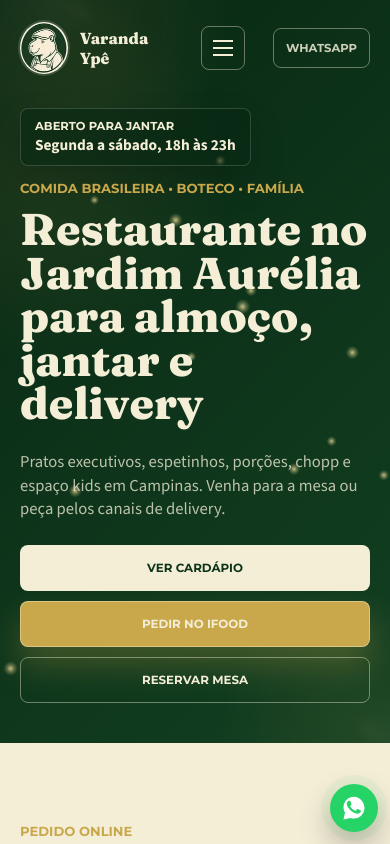
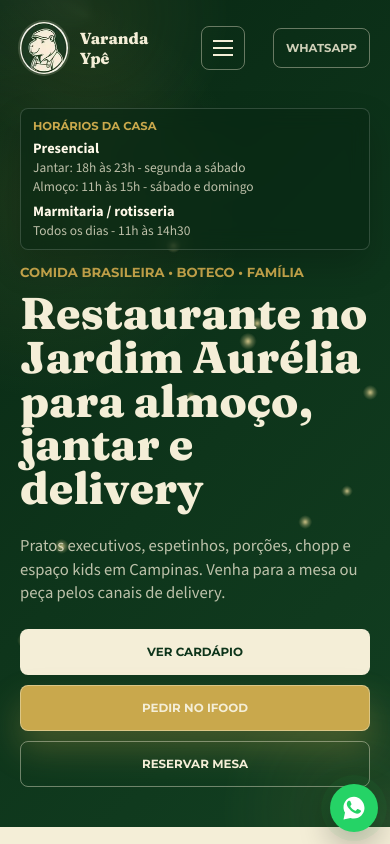
Before and after one commit to GHCO-OS/varanda-ype-site, a React (Vite) app: page / in a window 390 px wide. Shown: the top 844 px of the page. Built offline with nearby package versions, Linux system fonts and the light colour scheme.

Commit message:
Update hero opening hours

```diff
--- a/src/App.jsx
+++ b/src/App.jsx
@@ -913,9 +913,17 @@ export function HomePage() {
 
         <div className="hero-grid">
           <div className="hero-copy">
-            <div className="hero-status" aria-label="Status de atendimento">
-              <span>Aberto para jantar</span>
-              <strong>Segunda a sábado, 18h às 23h</strong>
+            <div className="hero-status" aria-label="Horários de atendimento">
+              <span>Horários da casa</span>
+              <div className="hero-status-list">
+                <strong>Presencial</strong>
+                <p>Jantar: 18h às 23h - segunda a sábado</p>
+                <p>Almoço: 11h às 15h - sábado e domingo</p>
+              </div>
+              <div className="hero-status-list">
+                <strong>Marmitaria / rotisseria</strong>
+                <p>Todos os dias - 11h às 14h30</p>
+              </div>
             </div>
             <p className="signature">Comida brasileira • Boteco • Família</p>
             <HeroHeadline>Restaurante no Jardim Aurélia para almoço, jantar e delivery</HeroHeadline>
@@ -1196,8 +1204,9 @@ export function HomePage() {
           </div>
           <div>
             <h3>Horários</h3>
-            <p>Almoço: sexta, 11h às 14h30; sábado, 11h às 15h; domingo, 11h às 16h.</p>
-            <p>Jantar: segunda a sábado, 18h às 23h.</p>
+            <p>Presencial: jantar, segunda a sábado, 18h às 23h.</p>
+            <p>Presencial: almoço, sábado e domingo, 11h às 15h.</p>
+            <p>Marmitaria / rotisseria: todos os dias, 11h às 14h30.</p>
           </div>
         </div>
       </footer>
--- a/src/styles.css
+++ b/src/styles.css
@@ -936,26 +936,41 @@ h2 {
 
 .hero-status {
   display: inline-grid;
-  gap: 3px;
+  gap: 10px;
   margin-bottom: 18px;
-  padding: 10px 14px;
+  padding: 12px 14px;
   border: 1px solid rgba(255, 255, 255, 0.16);
   border-radius: 8px;
   color: var(--cream);
-  background: rgba(234, 29, 44, 0.92);
+  background: rgba(8, 39, 19, 0.56);
   box-shadow: 0 16px 34px rgba(0, 0, 0, 0.18);
-}
-
-.hero-status span {
+  backdrop-filter: blur(10px);
+}
+
+.hero-status > span {
   font-family: "Montserrat", Arial, sans-serif;
   font-size: 0.72rem;
   font-weight: 900;
   text-transform: uppercase;
-}
-
-.hero-status strong {
+  color: var(--gold);
+}
+
+.hero-status-list {
+  display: grid;
+  gap: 3px;
+}
+
+.hero-status-list strong {
+  color: var(--cream-soft);
   font-size: 0.96rem;
   line-height: 1.25;
+}
+
+.hero-status-list p {
+  margin: 0;
+  color: rgba(244, 238, 215, 0.76);
+  font-size: 0.92rem;
+  line-height: 1.3;
 }
 
 .quick-groups {
@@ -2170,8 +2185,24 @@ h2 {
   }
 
   .hero-status {
+    width: 100%;
     margin-bottom: 14px;
+    padding: 10px 12px;
+    gap: 7px;
     background: rgba(8, 39, 19, 0.56);
+  }
+
+  .hero-status-list {
+    gap: 2px;
+  }
+
+  .hero-status-list strong {
+    font-size: 0.9rem;
+  }
+
+  .hero-status-list p {
+    font-size: 0.84rem;
+    line-height: 1.25;
   }
 
   .signature {
```
